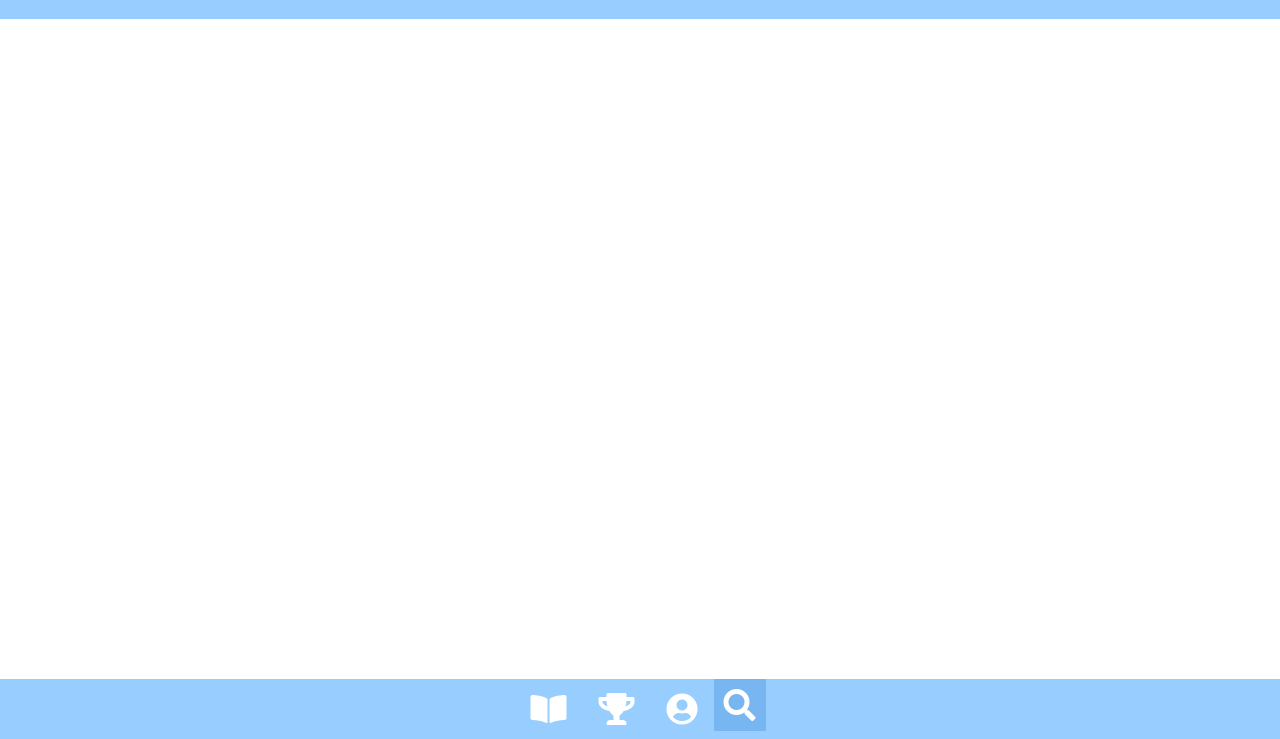
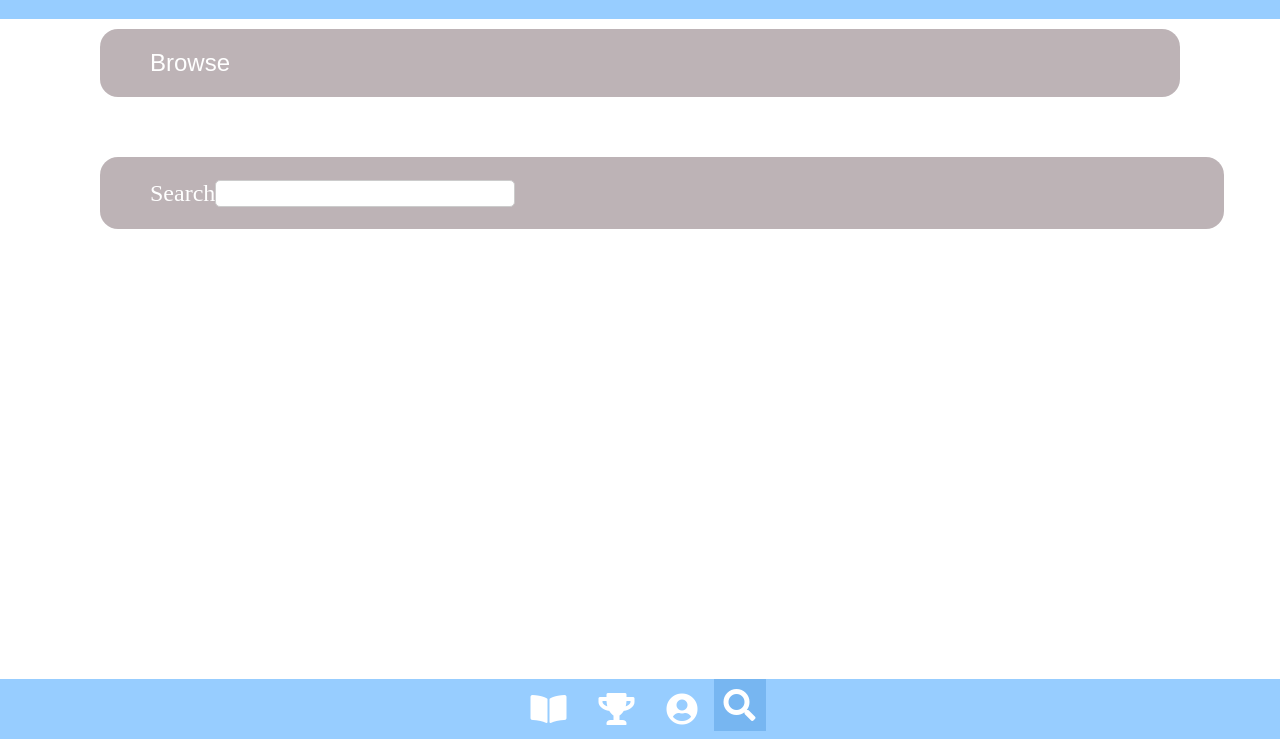
Before and after one commit to amorgan822/MealMuse, a plain HTML site: page search.html in a window 1280 px wide. Shown: the part 61-800 px from the top of the page. Drawn offline with Linux system fonts and the light colour scheme.

Commit message:
Added buttons to leaderboard, search and profile

```diff
--- a/search.html
+++ b/search.html
@@ -21,7 +21,15 @@
         </nav>
     </header>
     <div class="button-div main">
+        <button type="button" class="generic-button">Browse</button>
+            <div class="button-not-clickable">
+                Search
 
+                <div>
+                    <input type="text" id="textInput" name="textInput">
+                </div>
+
+            </div>
     </div>
 
 
--- a/styles.css
+++ b/styles.css
@@ -126,8 +126,8 @@ nav ul {
 }
 
 .button-not-clickable {
-    width: 100px;
-    height: 50px;
+    width: 80vw;
+    height: 4vh;
     display: inline-flex;
     align-items: center;
     color: white;
@@ -140,3 +140,10 @@ nav ul {
     cursor: pointer;
     font-size: 1.5rem;
 }
+
+#textInput {
+    width: 300px;
+    padding: 5px;
+    border: 1px solid #ccc;
+    border-radius: 5px;
+}
```
Also changed, not shown: leaderboard.html (+2 -1 lines), profile.html (+0 -2 lines).
